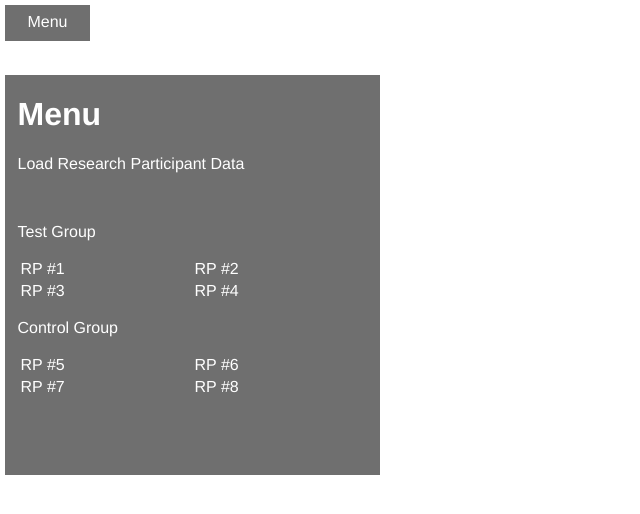
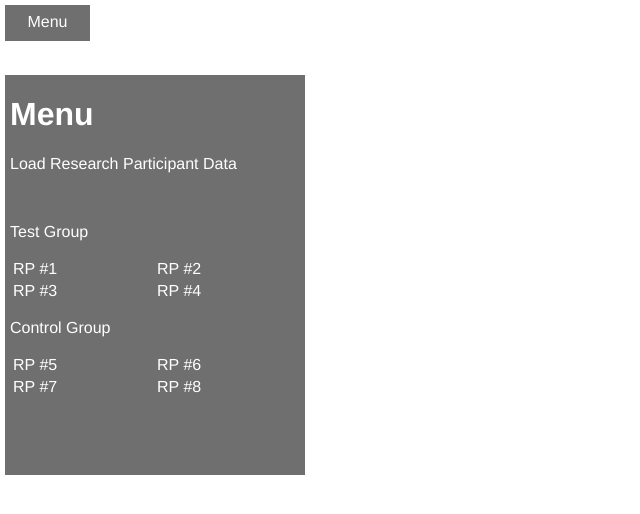
Before and after one commit to acer9997/tango-data-viz, a plain HTML site: page index.html in a window 1280 px wide. Both pictures are taken after a click on the element "Menu". Shown: the whole page, without its empty margins (0-640 px from the left). Drawn offline with nearby package versions, Linux system fonts and the light colour scheme.

Commit message:
another resize

```diff
--- a/index.html
+++ b/index.html
@@ -35,7 +35,7 @@
             }
             #menu {
                 display: none;
-                width: 375px;
+                width: 300px;
                 height: 400px;
                 position: fixed;
                 top: 75px;
@@ -47,7 +47,7 @@
             }
             #menu-panel {
                 opacity: 1;
-                width: 350px;
+                width: 290px;
                 margin: auto;
                 color: white;
             }
```
